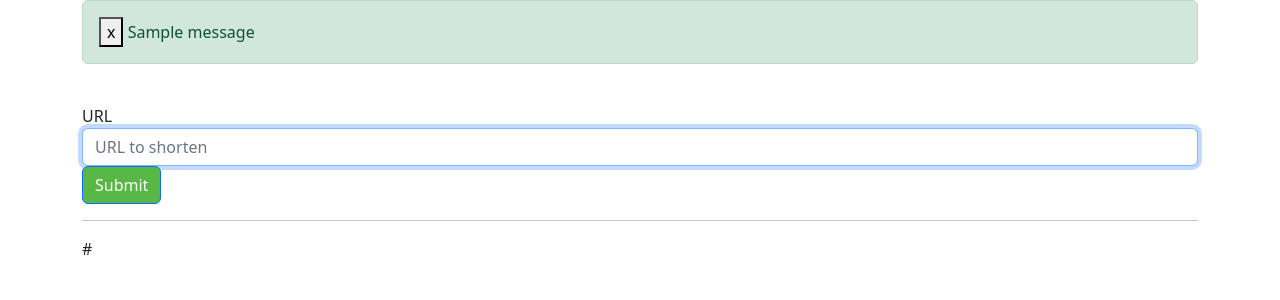
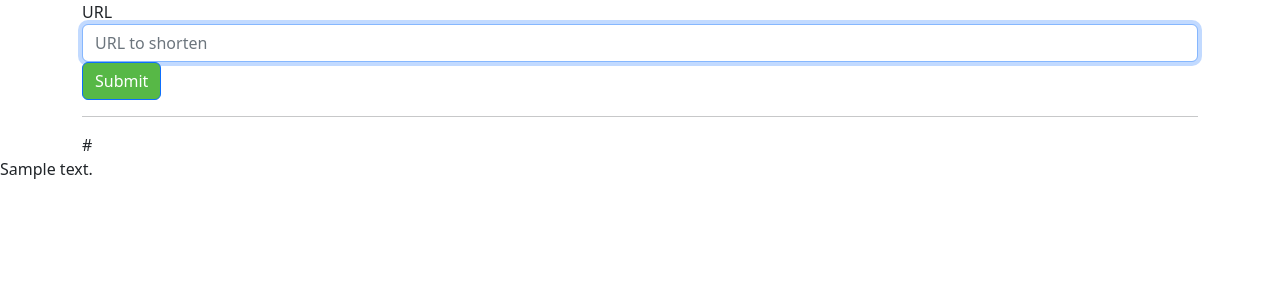
Before and after one commit to CobblePot59/shrink, a Flask app: template volumes/app/templates/index.html in a window 1280 px wide. Shown: the part 56-356 px from the top of the page. Run offline with Flask 3, Linux system fonts and the light colour scheme; the template is opened without the code that fills it: most values are stand-ins (such as "Sample title", 1, 10 or a date in 2020); one stand-in notice (Sample message) is shown; some libraries are stand-ins or nearby versions.

Commit message:
Update base.html

```diff
--- a/volumes/app/templates/base.html
+++ b/volumes/app/templates/base.html
@@ -5,26 +5,22 @@
     <title>Shrink</title>
     <meta name="viewport" content="width=device-width, initial-scale=1, maximum-scale=,shrink-to-fit=no">
     <link rel="icon" href="static/img/favicon.png" type="image/x-icon">
-    {% block headers %}{% endblock %}
+
     <link rel="stylesheet" href="static/plugins/bootstrap/bootstrap.min.css">
     <link rel="stylesheet" href="static/plugins/bootstrap/bootstrap-icons.css">
+    <link rel="stylesheet" href="static/plugins/toastr/toastr.min.css">
+    {% block headers %}{% endblock %}
+
+    <script src="static/plugins/jquery/jquery.js"></script>
+    <script src="static/plugins/jquery/jquery-ui.js"></script>
+    <script src="static/plugins/bootstrap/bootstrap.min.js"></script>
+    <script src="static/plugins/toastr/toastr.min.js"></script>
+    {% block scripts %}{% endblock %}
   </head>
   <body>
     <div class="container">
-      {% for category, message in get_flashed_messages(with_categories=true) %}
-        <div class="alert alert-{{ category }} alert-dismissable" role="alert">
-          <button type="button" class="close" data-dismiss="alert" aria-label="close">
-            <span aria-hidden="true">x</span>
-          </button>
-          {{ message }}
-        </div>
-      {% endfor %}
-      <br>
       {% block content %} {% endblock %}
     </div>
-    <script src="static/plugins/jquery/jquery.js"></script>
-    <script src="static/plugins/jquery/jquery-ui.js"></script>
-    <script src="static/plugins/bootstrap/bootstrap.min.js"></script>
-    {% block scripts %}{% endblock %}
+    {{ toastr.message() }}
   </body>
 </html>
```
